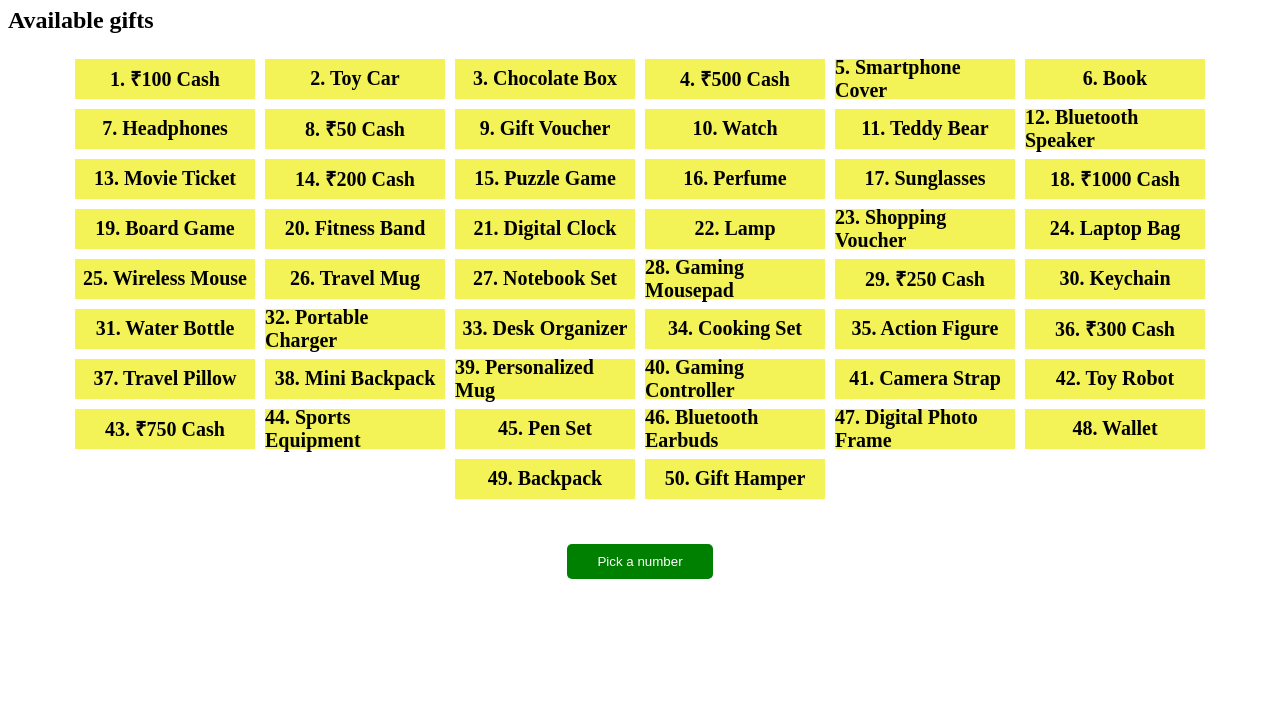
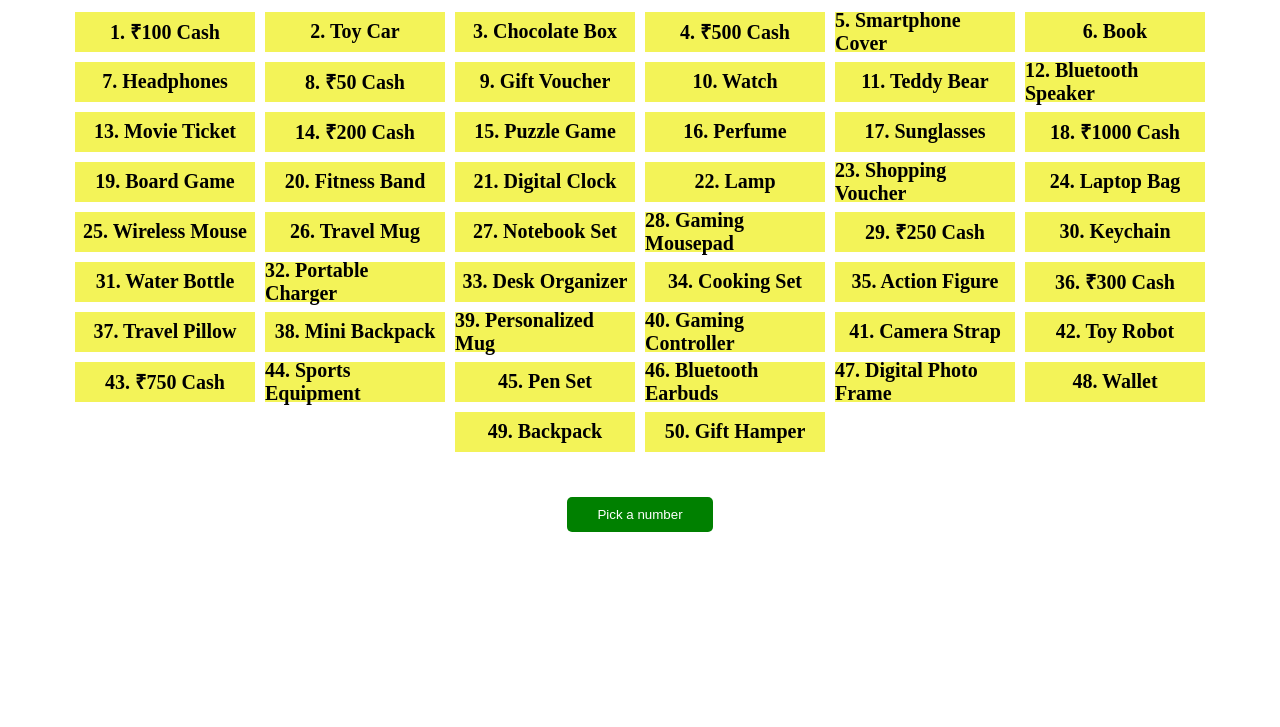
Before and after one commit to VenuDuduku/Lottery-game, a plain HTML site: page index.html in a window 1280 px wide. Shown: the part 73-800 px from the top of the page. Drawn offline with Linux system fonts and the light colour scheme.

Commit message:
headerchange

```diff
--- a/index.html
+++ b/index.html
@@ -8,7 +8,6 @@
   <link rel="stylesheet" href="Lottery game.css" />
   <body>
     <h1>Lottery game</h1>
-    <h2>Available gifts</h2>
     <div class="lottery-container">
       <div class="lottery-sheet-container" id="lotterySheetContainer">
         <!-- <div class="box highlightedBox">1. 100 cash</div> -->
```
